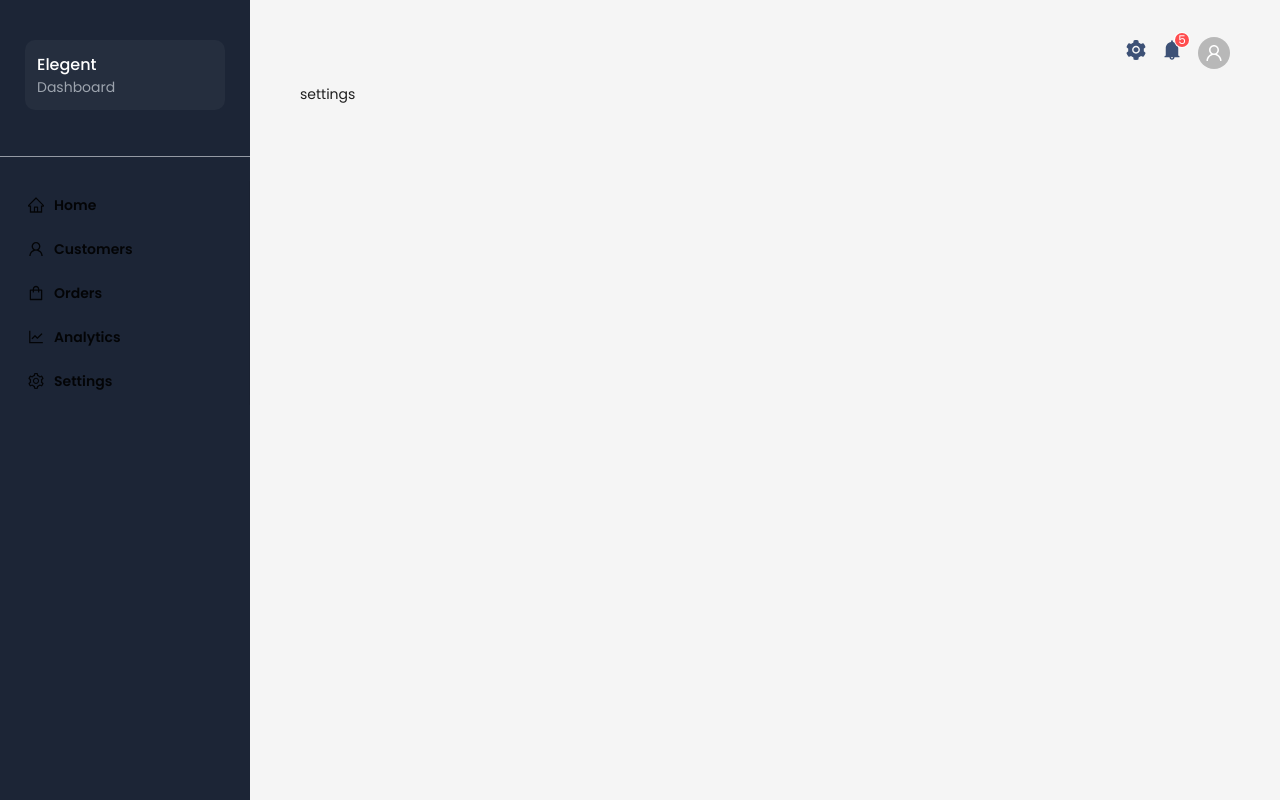
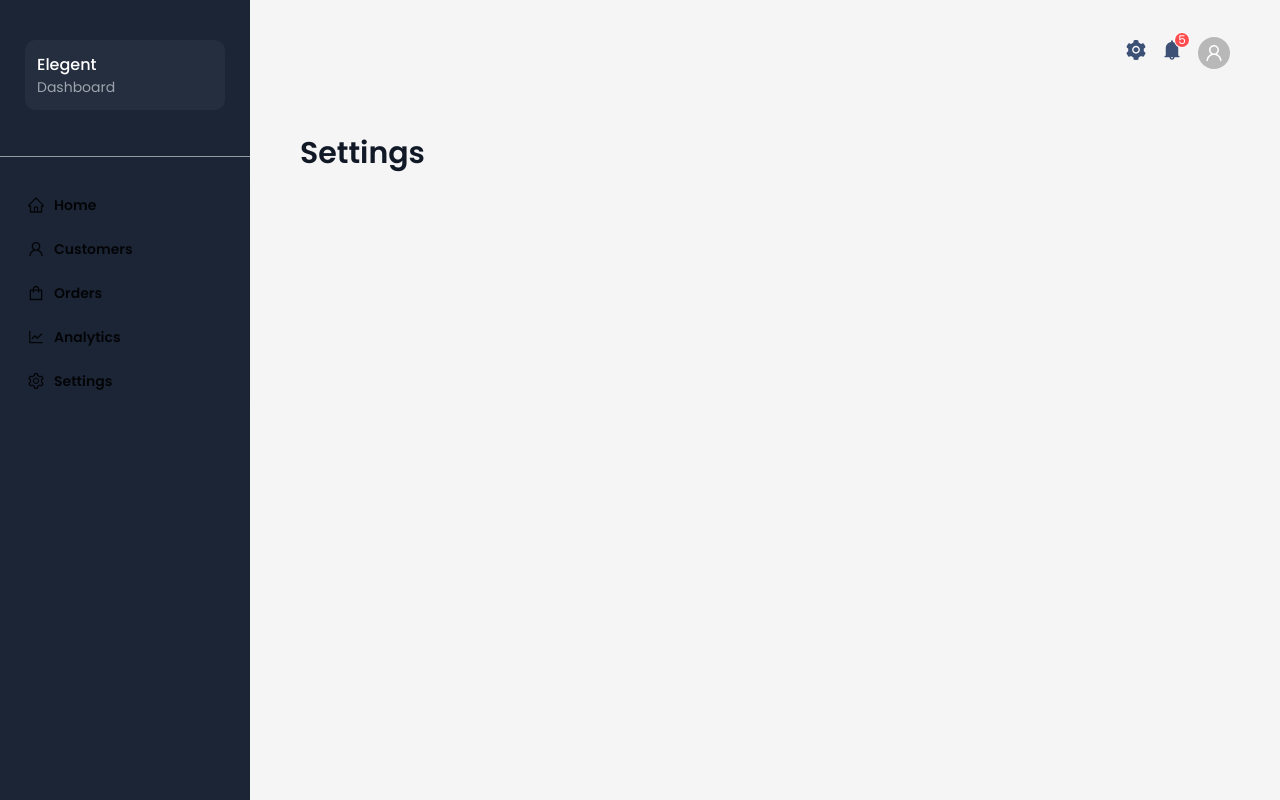
Before and after one commit to thomasdev9/dashboard-app, a React (Create React App) app: page /settings in a window 1280 px wide. Built offline with nearby package versions, Linux system fonts and the light colour scheme; the HTML template or start-up script is replaced by a standard one.

Commit message:
Page container

```diff
--- /dev/null
+++ b/src/features/ui/content.js
@@ -0,0 +1,11 @@
+import styled from 'styled-components';
+
+const Content = styled.div`
+  display: flex;
+  flex-direction: column;
+  align-items: flex-start;
+  justify-content: flex-start;
+  padding: 50px 0px;
+`;
+
+export default Content;
--- a/src/index.css
+++ b/src/index.css
@@ -2,5 +2,5 @@
   padding: 0;
   margin: 0;
   box-sizing: border-box;
-  font-family: 'Poppins', sans-serif;
+  font-family: 'Poppins', sans-serif !important;
 }
--- a/src/pages/analytics.js
+++ b/src/pages/analytics.js
@@ -1,7 +1,16 @@
-import React from 'react';
+import Content from '../features/ui/content';
+import { Typography } from 'antd';
+
+const { Title } = Typography;
 
 function Analytics() {
-  return <div>analytics</div>;
+  return (
+    <Content>
+      <Title style={{ color: 'rgb(17, 25, 39)' }} level={2}>
+        Analytics
+      </Title>
+    </Content>
+  );
 }
 
 export default Analytics;
--- a/src/pages/customers.js
+++ b/src/pages/customers.js
@@ -1,7 +1,16 @@
-import React from 'react';
+import Content from '../features/ui/content';
+import { Typography } from 'antd';
+
+const { Title } = Typography;
 
 function Customers() {
-  return <div>customers</div>;
+  return (
+    <Content>
+      <Title style={{ color: 'rgb(17, 25, 39)' }} level={2}>
+        Customers
+      </Title>
+    </Content>
+  );
 }
 
 export default Customers;
--- a/src/pages/home.js
+++ b/src/pages/home.js
@@ -1,7 +1,17 @@
 import React from 'react';
+import Content from '../features/ui/content';
+import { Typography } from 'antd';
+
+const { Title } = Typography;
 
 function Home() {
-  return <div>home</div>;
+  return (
+    <Content>
+      <Title style={{ color: 'rgb(17, 25, 39)' }} level={2}>
+        Home
+      </Title>
+    </Content>
+  );
 }
 
 export default Home;
--- a/src/pages/orders.js
+++ b/src/pages/orders.js
@@ -1,7 +1,16 @@
-import React from 'react';
+import Content from '../features/ui/content';
+import { Typography } from 'antd';
+
+const { Title } = Typography;
 
 function Orders() {
-  return <div>orders</div>;
+  return (
+    <Content>
+      <Title style={{ color: 'rgb(17, 25, 39)' }} level={2}>
+        Orders
+      </Title>
+    </Content>
+  );
 }
 
 export default Orders;
--- a/src/pages/settings.js
+++ b/src/pages/settings.js
@@ -1,7 +1,16 @@
-import React from 'react';
+import Content from '../features/ui/content';
+import { Typography } from 'antd';
+
+const { Title } = Typography;
 
 function Settings() {
-  return <div>settings</div>;
+  return (
+    <Content>
+      <Title style={{ color: 'rgb(17, 25, 39)' }} level={2}>
+        Settings
+      </Title>
+    </Content>
+  );
 }
 
 export default Settings;
```
